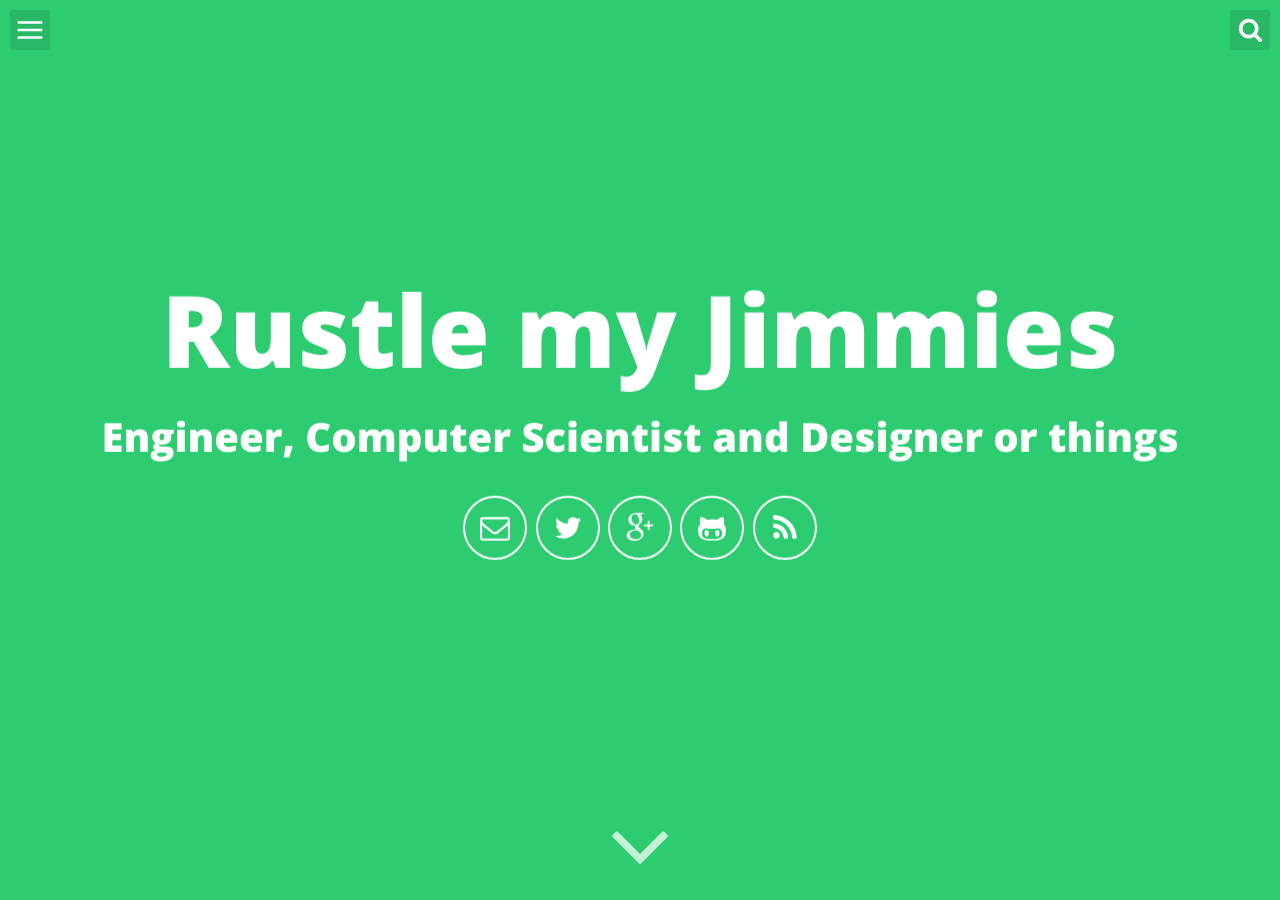
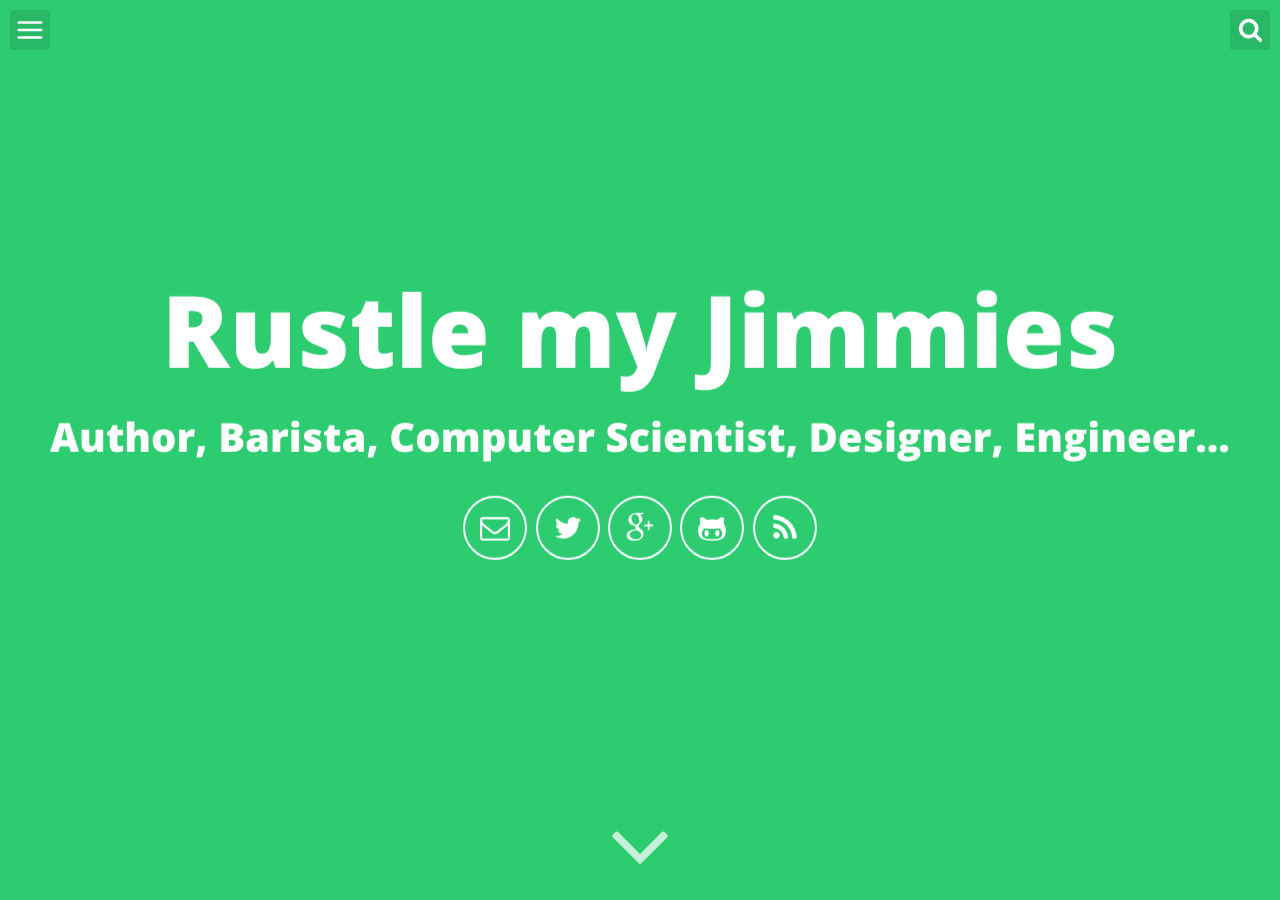
Before and after one commit to jimmyable/jimmyjoseph.github.io, a Jekyll site: the page built from index.html, in a window 1280 px wide and 900 px high. Built offline with Jekyll 4.4.1, drawn with Linux system fonts in a browser that asks for light colours; some of the changed text lies outside the part shown.

Commit message:
cleaned up

```diff
--- a/_config.yml
+++ b/_config.yml
@@ -6,8 +6,8 @@ url: "http://jimmyjoseph.co.uk" # the base hostname & protocol for your site e.g
 
 # User settings
 username: Rustle my Jimmies
-user_description: User descrption here
-user_title: Engineer, Computer Scientist and Designer or things
+user_description: I like building things
+user_title: Author, Barista, Computer Scientist, Designer, Engineer...
 email: jimmyjoseph@outlook.com
 twitter_username: jimmyjoseph1295
 github_username:  jimmyjoseph1295
```
Also changed, not shown: _posts/2015-08-04-welcome-to-jekyll.md (deleted, +0 -31 lines), Readme.md.
